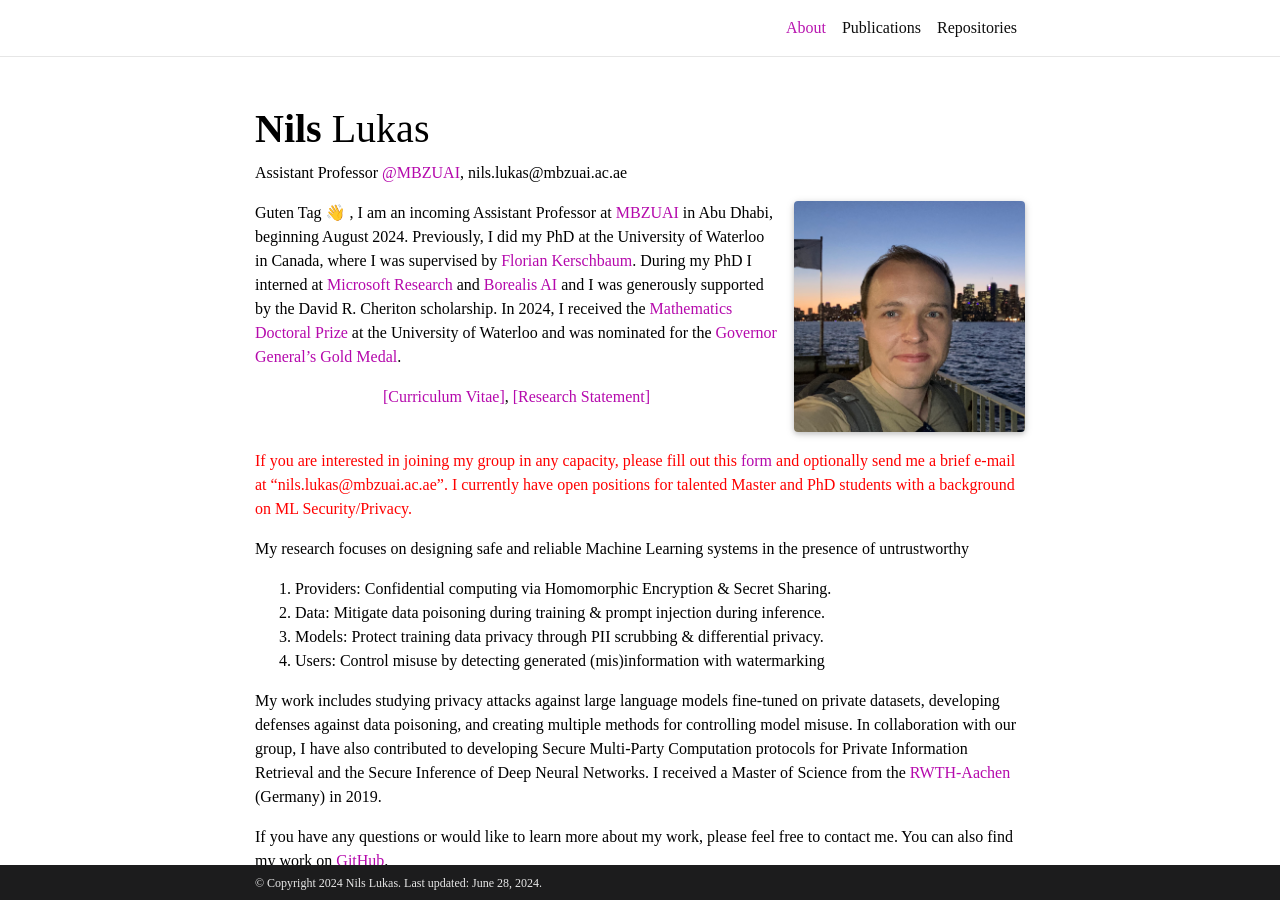
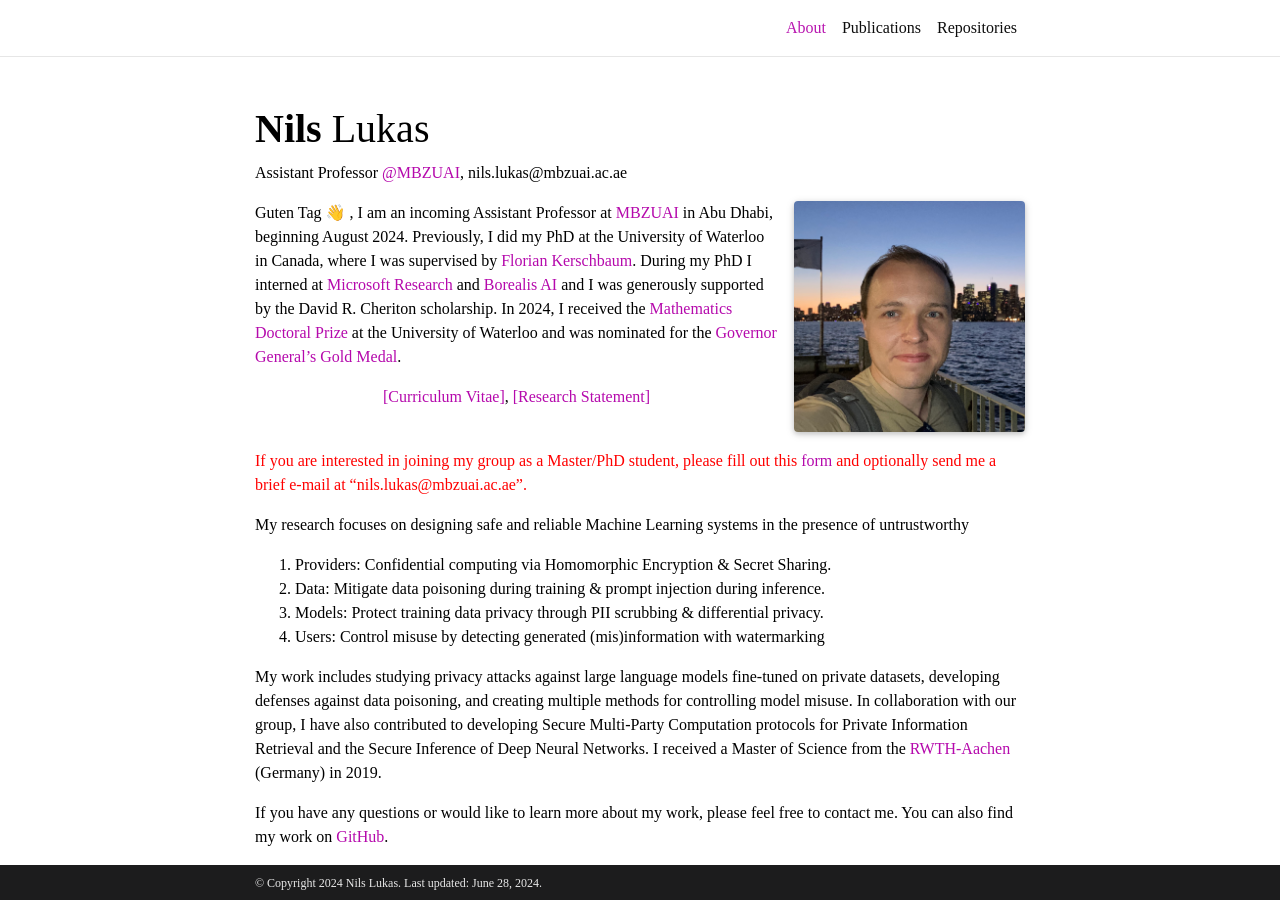
Before and after one commit to nilslukas/nilshendriklukas.github.io, a Jekyll site: the page built from _pages/about.md, in a window 1280 px wide and 900 px high. Built offline with Jekyll 4.4.1, drawn with Linux system fonts in a browser that asks for light colours; full-size pictures stand in for the smaller copies a plugin makes; emoji names are drawn with the system emoji font; comment, search, counter and statistics services are not loaded; a style sheet for code colours, icons or effects is not loaded.

Commit message:
add text

```diff
--- a/_pages/about.md
+++ b/_pages/about.md
@@ -27,10 +27,8 @@ was nominated for the <a href="https://uwaterloo.ca/graduate-studies-postdoctora
 </div>
 <br>
 
-<b style="color: red;">If you are interested in joining my group in any capacity, please fill out this <a href="https://docs.google.com/forms/d/1-UWRsnoiWnS19NENnNgyJ9Lt3QHPYc5Jbc_B_l5rk-A/viewform?edit_requested=true">form</a> and optionally send me a brief e-mail at "nils.lukas@mbzuai.ac.ae".
-I currently have open positions for talented Master and PhD students with a background on ML Security/Privacy.
+<b style="color: red;">If you are interested in joining my group as a Master/PhD student, please fill out this <a href="https://docs.google.com/forms/d/1-UWRsnoiWnS19NENnNgyJ9Lt3QHPYc5Jbc_B_l5rk-A/viewform?edit_requested=true">form</a> and optionally send me a brief e-mail at "nils.lukas@mbzuai.ac.ae".
 </b>
-
 
 My research focuses on designing safe and reliable Machine Learning systems in the presence of untrustworthy
 1. <b>Providers:</b> Confidential computing via Homomorphic Encryption & Secret Sharing.
```
